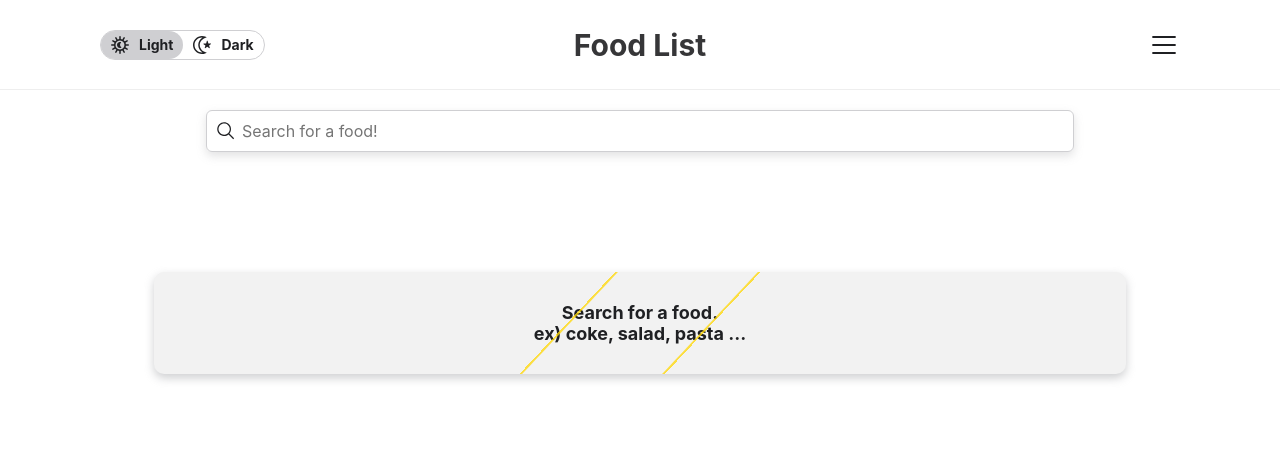
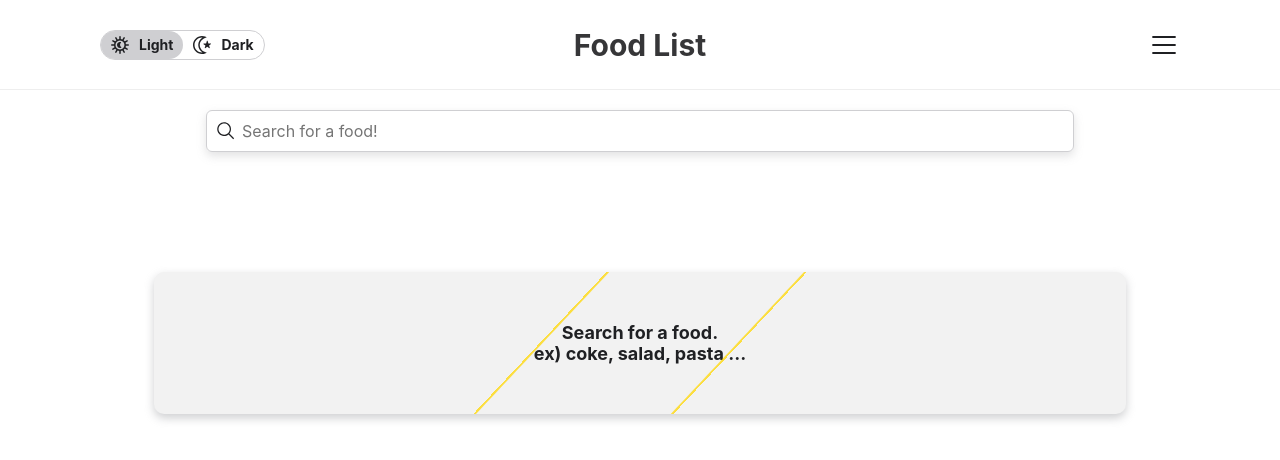
Before and after one commit to yoondowonn/FoodList, a React (Vite) app: page /recipes in a window 1280 px wide. Shown: the top 460 px of the page. Built offline with nearby package versions, Linux system fonts and the light colour scheme.

Commit message:
소스 수정

```diff
--- a/src/layout/StyledLayout.ts
+++ b/src/layout/StyledLayout.ts
@@ -9,6 +9,5 @@ export const LayoutContentsWrap = styled.div`
   box-sizing: border-box;
   min-height: calc(var(--vh, 1vh) * 100);
   min-width: 350px;
-  overflow-y: auto;
   background-color: ${({ theme }) => theme.color.buttonOnPrimary};
 `;
--- a/src/recipes/StyledList.ts
+++ b/src/recipes/StyledList.ts
@@ -95,7 +95,7 @@ export const NoticeBox = styled.div`
   font-size: 18px;
   font-weight: bold;
   width: 90%;
-  padding: 30px;
+  padding: 50px;
   color: ${({ theme }) => theme.color.grey100};
   background-color: ${({ theme }) => theme.color.buttonTertiary};
   border-radius: 10px;
```
